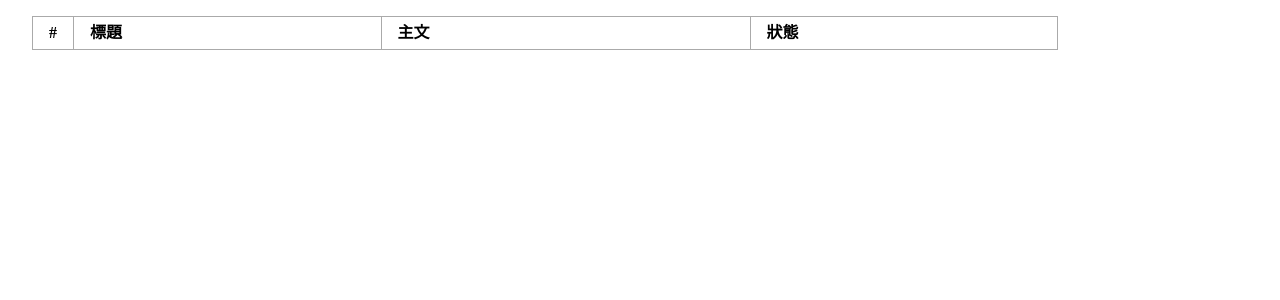
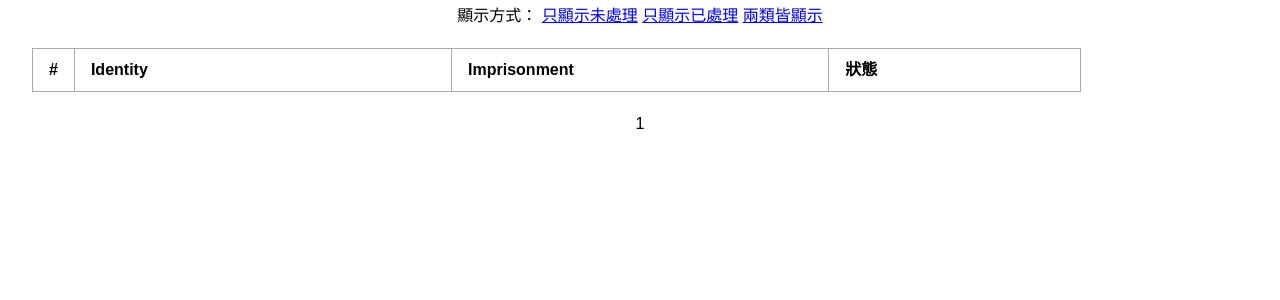
Before and after one commit to katrina376/wenizit, a Flask app: page / in a window 1280 px wide. Shown: the top 300 px of the page. Run offline with Flask 2, Linux system fonts and the light colour scheme; data that the repository does not hold is empty.

Commit message:
Add new features; fix style

```diff
--- a/application.py
+++ b/application.py
@@ -8,48 +8,132 @@ import os
 import json
 import re
 
-regexp = r'(([\d同一二三四五六七八九十]+年[、同某\d一二三四五六七八九十零]*月[初間某\d卅廿一二三四五六七八九十零]+日?).+?)+(?<=竊.)(.{1,30})'
+# SETTINGS
+regexp = r'([\d同一二三四五六七八九十]+年[、同某\d一二三四五六七八九十零]*月[初間某\d卅廿一二三四五六七八九十零]+日?)'
+keywords = [{'text':'竊', 'count': 30}]
 
-MONGODB_URI = os.environ['MONGODB_URI']
-client = MongoClient(MONGODB_URI)
+def find_char(s, ch):
+    return [i for i, ltr in enumerate(s) if ltr == ch]
+
+# MONGODB_URI = os.environ['MONGODB_URI']
+client = MongoClient('localhost',)
+DB_PASSWORD = os.environ['DB_PASSWORD']
+db = client.the_database
+db.authenticate('editor', DB_PASSWORD, source='wenizit')
 db = client.wenizit
 judgements = db.judgements
 
 @app.route('/')
 def index():
+    pagination_len = 40
+    per_page = 80
+
+    page_num = int(request.args.get('p', 1))
+
+    show = request.args.get('show', 'false')
+    if show == 'false':
+        query = judgements.find({'state': False})
+        q = ''
+    elif show == 'true':
+        query = judgements.find({'state': True})
+        q = '&show=true'
+    else:
+        query = judgements.find()
+        q = '&show=both'
+
+    part = query.skip((page_num - 1) * per_page).limit(per_page)
+    all_page_num = int(query.count() / per_page) + 1
+
+    if all_page_num < pagination_len:
+        lb = 1
+        ub = all_page_num
+    elif page_num < pagination_len:
+        lb = 1
+        ub = min(all_page_num, pagination_len)
+    elif page_num > all_page_num - pagination_len:
+        lb = all_page_num - pagination_len
+        ub = all_page_num
+    else:
+        lb = page_num - int(pagination_len / 2)
+        ub = page_num + int(pagination_len / 2)
     return render_template('index.html',
-                            judgements=list(judgements.find()))
+                            judgements=list(part),
+                            per_page=per_page,
+                            current_page_num=page_num,
+                            all_page_num=all_page_num,
+                            lb=lb,
+                            ub=ub,
+                            q=q)
 
-@app.route('/<jid>')
+# TODO: comment
+@app.route('/j/<jid>')
 def judgement(jid=None):
     j = judgements.find_one({'_id': ObjectId(jid)})
-    raw = j['content']
+    raw = j['事實理由']
+    process = list(({'idx': idx, 'char': char, 'highlight': False} for idx, char in enumerate(raw)))
+
+    # Search for highlight
+    for keyword in keywords:
+        highlights = find_char(raw, keyword['text'])
+        for idx in highlights:
+            start = max(idx - keyword['count'], 0)
+            for d in process[start:idx]:
+                d['highlight'] = True
+
     split = re.split(regexp, raw)
     content = []
     count_of_date = 0
     for text in split:
+        start = raw.index(text)
+        end = start + len(text)
         if re.match(regexp, text) is not None:
             count_of_date += 1
-            if text == date:
-                content.append({'text': text, 'is_date': True, 'select': True})
+            if text in j['dates']:
+                content.append({
+                    'text': ''.join([p['char'] for p in process[start:end]]),
+                    'chars': list(process[start:end]),
+                    'is_date': True,
+                    'select': True
+                })
             else:
-                content.append({'text': text, 'is_date': True, 'select': False})
+                content.append({
+                    'text': ''.join([p['char'] for p in process[start:end]]),
+                    'chars': list(process[start:end]),
+                    'is_date': True,
+                    'select': False
+                })
         else:
-            content.append({'text': text, 'is_date': False, 'select': False})
+            content.append({
+                'text': ''.join([p['char'] for p in process[start:end]]),
+                'chars': list(process[start:end]),
+                'is_date': False,
+                'select': False
+            })
 
     return render_template('judgement.html',
                             content=content,
                             judgement=j,
                             count_of_date=count_of_date)
 
-@app.route('/<jid>/save', methods=['POST'])
+@app.route('/j/<jid>/save', methods=['POST'])
 def save(jid=None):
     try:
         j = judgements.find_one({'_id': ObjectId(jid)})
         dates = request.form.getlist('chosen-date')
         judgements.update_one({'_id': ObjectId(jid)},
-                              {'$set': {'dates': dates}},
+                              {'$set': {'dates': dates, 'state': True}},
                               upsert=False)
-        return 'Ok! <a href="/{jid}">Go back</a> to the list.'
+        return 'Ok! <a href="/">Go back</a> to the list.'
     except:
-        return 'Something went wrong. <a href="/{jid}">Go back</a> and try again.'.format(jid=jid)
+        return 'Something went wrong. <a href="/j/{jid}">Go back</a> and try again.'.format(jid=jid)
+
+@app.route('/j/<jid>/pass')
+def skip(jid=None):
+    try:
+        j = judgements.find_one({'_id': ObjectId(jid)})
+        judgements.update_one({'_id': ObjectId(jid)},
+                              {'$set': {'dates': [], 'state': True}},
+                              upsert=False)
+        return 'Ok! <a href="/">Go back</a> to the list.'
+    except:
+        return 'Something went wrong. <a href="/j/{jid}">Go back</a> and try again.'.format(jid=jid)
--- a/static/style.css
+++ b/static/style.css
@@ -5,6 +5,7 @@
 body {
   position: relative;
   margin: 0 auto;
+  font-family: sans-serif;
 }
 
 #content {
@@ -14,19 +15,37 @@ body {
   width: 75%;
 }
 
-a.date {
-  background: #ACE
+#content a.date {
+  background: #fab005;
+  text-decoration: none;
+  color: #000;
 }
 
-a.date.select {
-  background: #EAC
+#content a.date:hover {
+  background: #d9480f;
+  text-decoration: none;
+  color: #fff;
+}
+
+a.date::before, a.date::after {
+  content: " ";
+}
+
+a.date.select, #content a.date.select {
+  background: #20c997;
+  color: #000;
+}
+
+a.date.select:hover, #content a.date.select:hover {
+  background: #087f5b;
+  color: #fff;
 }
 
 #list {
   margin: 1em 2em;
   table-layout: fixed;
   border-collapse: collapse;
-
+  line-height: 1.6;
 }
 
 #list thead {
@@ -37,16 +56,16 @@ a.date.select {
   width: 4%;
 }
 
-#list #courttitle {
-  width: 30%;
+#list #identity {
+  width: 36%;
 }
 
-#list #summary {
+#list #imprisonment {
   width: 36%;
 }
 
 #list #state {
-  width: 30%;
+  width: 24%;
 }
 
 #list td {
@@ -64,7 +83,37 @@ a.date.select {
   width: 25%;
 }
 
+.button {
+  font-size: 1em;
+  color: #000;
+  text-decoration: none;
+  background: #CCC;
+  border: none;
+  border-radius: 5px;
+  padding: 0.25em 0.5em;
+  line-height: 1;
+  margin: 0 0.25em;
+}
+
 input {
   font-size: 1em;
   padding: 0.2em 0.4em;
 }
+
+#pagination, #show-type {
+  position: relative;
+  text-align: center;
+  padding: 0.5em;
+}
+
+.pagination-page {
+  margin: 0 0.25em;
+}
+
+.highlight {
+  background: #ACE;
+}
+
+article {
+  margin: 0.5em auto;
+}
--- a/templates/index.html
+++ b/templates/index.html
@@ -3,39 +3,64 @@
   <head>
     <meta charset="utf-8"/>
     <title>首頁 - 判決書日期選擇器</title>
-    <link rel="stylesheet" type="text/css" href="static/reset.css">
-    <link rel="stylesheet" type="text/css" href="static/style.css">
+    <link rel="stylesheet" type="text/css" href="/static/reset.css">
+    <link rel="stylesheet" type="text/css" href="/static/style.css">
   </head>
   <body>
+    <div id="show-type">
+      顯示方式：
+      <a href="/">只顯示未處理</a>
+      <a href="/?show=true">只顯示已處理</a>
+      <a href="/?show=both">兩類皆顯示</a>
+    </div>
     <table id="list">
       <thead>
         <tr>
           <td id="num">#</td>
-          <td id="courttitle">標題</td>
-          <td id="summary">主文</td>
+          <td id="identity">Identity</td>
+          <td id="imprisonment">Imprisonment</td>
           <td id="state">狀態</td>
         </tr>
       </thead>
       <tbody>
         {% for j in judgements -%}
         <tr>
-          <td>{{ loop.index }}</td>
-          <td><a href="/{{ j._id }}" target="_blank">{{ j.courttitle }}</a></td>
-          <td>{{ j.summary }}</td>
+          <td>{{ loop.index + per_page * (current_page_num - 1) }}</td>
+          <td><a href="/j/{{ j._id }}" target="_blank">{{ j.identity }}</a></td>
+          <td>{{ j.imprisonment }}</td>
           <td>
-            {% if j.dates|count > 0 -%}
+            {% if j.state == True -%}
+            已處理，
+              {%- if j.dates|count > 0 -%}
+              選擇日期：
               <ul>
-                {% for d in j.dates -%}
+                {%- for d in j.dates -%}
                 <li>{{ d }}</li>
-                {%- endfor %}
+                {%- endfor -%}
               </ul>
+              {%- else -%}
+              未選擇任何日期
+              {%- endif %}
             {%- else -%}
-              尚未處理
-            {%- endif%}
+            尚未處理
+            {%- endif %}
           </td>
         </tr>
         {%- endfor %}
       </tbody>
     </table>
+    <div id="pagination">
+      {% for idx in range(lb, ub + 1) -%}
+        {%- if idx == current_page_num -%}
+          <span class="pagination-page">{{ idx }}</span>
+        {%- elif idx == lb -%}
+          <a class="pagination-page" href="/?p={{ idx }}{{ q }}">...</a>
+        {%- elif idx == ub -%}
+          <a class="pagination-page" href="/?p={{ idx }}{{ q }}">...</a>
+        {%- else -%}
+          <a class="pagination-page" href="/?p={{ idx }}{{ q }}">{{ idx }}</a>
+        {%- endif -%}
+      {%- endfor %}
+    </div>
   </body>
 </html>
```
Also changed, not shown: import.py (deleted, +0 -14 lines), static/script.js (+29 -25 lines), templates/judgement.html (+51 -14 lines).
